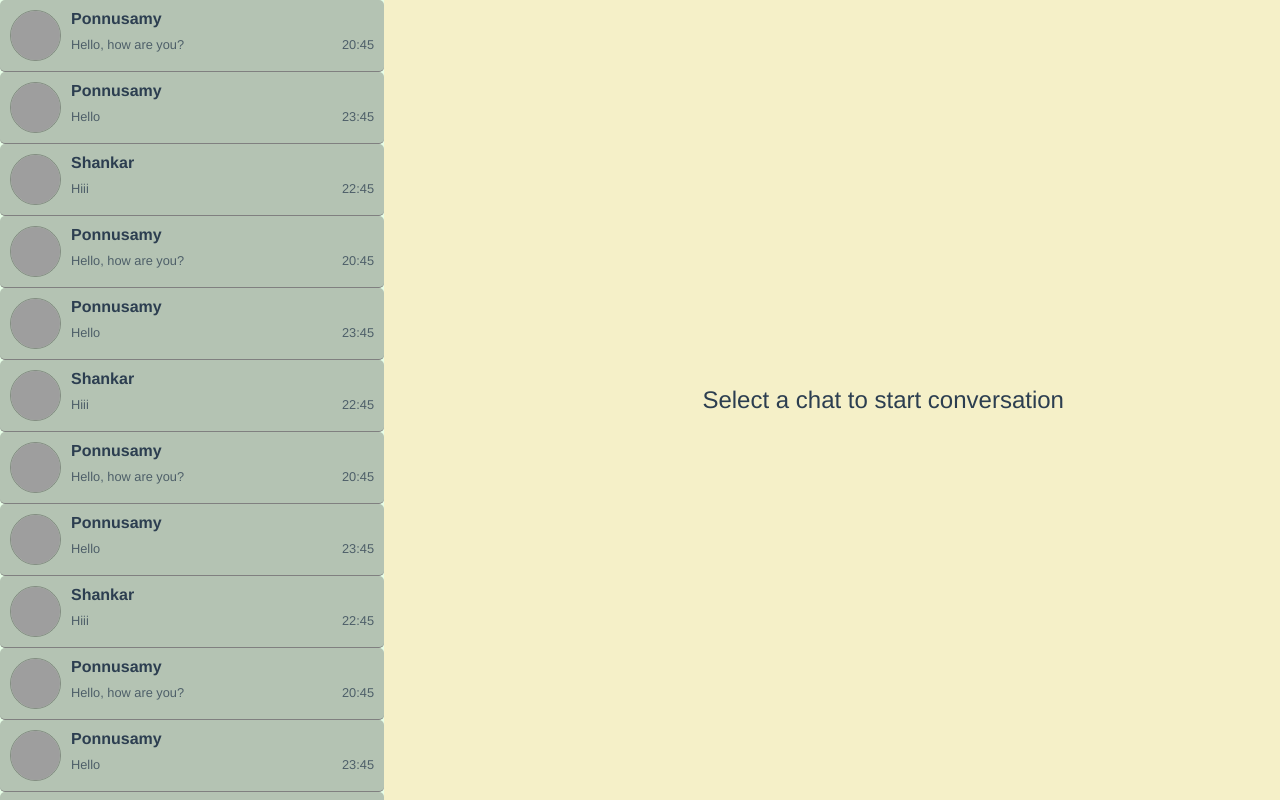
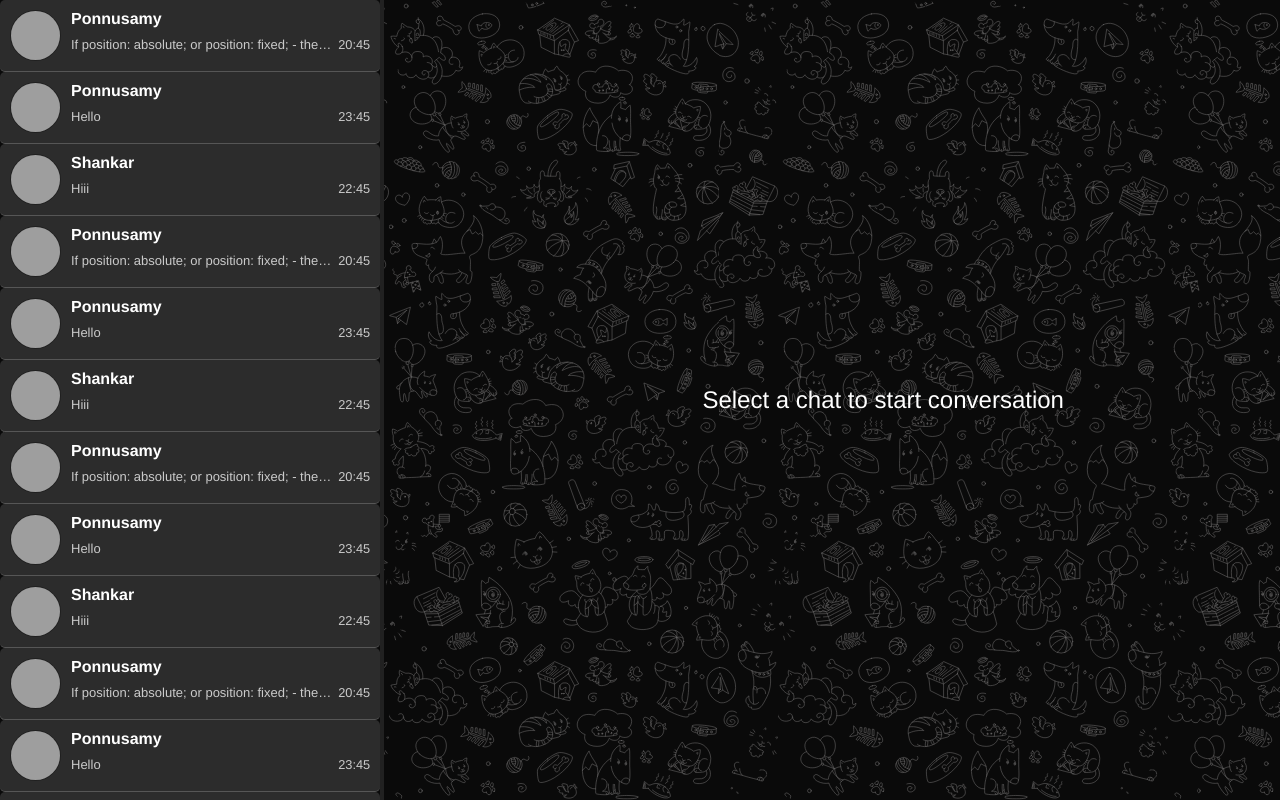
Before and after one commit to Ponnusamy1-V/Telegram-UI, a Vue app: page / in a window 1280 px wide. Built offline with nearby package versions, Linux system fonts and the light colour scheme; grey boxes are pictures that could not be loaded.

Commit message:
CSS, styles changes

```diff
--- a/public/index.html
+++ b/public/index.html
@@ -7,7 +7,7 @@
     <link rel="icon" href="<%= BASE_URL %>favicon.ico">
     <title><%= htmlWebpackPlugin.options.title %></title>
   </head>
-  <body>
+  <body class="body-body">
     <noscript>
       <strong>We're sorry but <%= htmlWebpackPlugin.options.title %> doesn't work properly without JavaScript enabled. Please enable it to continue.</strong>
     </noscript>
--- a/src/App.vue
+++ b/src/App.vue
@@ -1,11 +1,11 @@
 <template>
+  <div class="tgme_background_wrap"></div>
   <div class="message-app">
     <MessageSpace class="right-bar"></MessageSpace>
   </div>
 </template>
 
 <script>
-// import LeftBar from './components/LeftBar.vue'
 import MessageSpace from './components/RightBar.vue'
 export default {
   name: 'App',
@@ -16,12 +16,24 @@ export default {
 </script>
 
 <style>
+.tgme_background_wrap {
+  position: fixed;
+  left: 0;
+  top: 0;
+  width: 100%;
+  height: 100%;
+  pointer-events: none;
+  z-index: -1;
+  display: block;
+  opacity: 0.96;
+  background-image: url('/src/assets/background.svg');
+}
+
 #app {
   font-family: Avenir, Helvetica, Arial, sans-serif;
   -webkit-font-smoothing: antialiased;
   -moz-osx-font-smoothing: grayscale;
   text-align: center;
-  color: #2c3e50;
   height: 100%;
   position: fixed;
   top: 0;
--- a/src/components/LeftBar.vue
+++ b/src/components/LeftBar.vue
@@ -1,8 +1,12 @@
 <template>
     <div class="left-bar">
-        <div v-for="contact in leftbardata.concat(leftbardata).concat(leftbardata).concat(leftbardata)" :key="contact" class="contact-items">
-            <MessageContact class="message-contact" :message="contact" />
+        <div class="left-contact-list">
+            <div v-for="contact in leftbardata.concat(leftbardata).concat(leftbardata).concat(leftbardata)"
+                :key="contact" class="contact-items">
+                <MessageContact class="message-contact" :message="contact" />
+            </div>
         </div>
+        <div class="resizeable-bar"></div>
     </div>
 </template>
 
@@ -14,7 +18,7 @@ export default {
     components: {
         MessageContact
     },
-    props: {leftbardata: Object},
+    props: { leftbardata: Object },
     data() {
         return {
         }
@@ -26,8 +30,38 @@ export default {
 .left-bar {
     height: 100%;
     width: 100%;
-    background: rgb(230, 253, 230);
     overflow-y: scroll;
+    display: flex;
+    flex-wrap: nowrap;
+}
+
+.left-bar .contact-items {
+    min-width: 100%;
+}
+
+.left-contact-list {
+    flex-wrap: wrap;
+}
+
+.resizeable-bar {
+    display: block;
+    background: rgb(33, 33, 33);
+    cursor: col-resize;
+    min-width: 1mm;
+    overflow-y: scroll;
+}
+
+.resizeable-bar:hover {
+    min-width: 2mm;
+}
+
+.left-bar::-webkit-scrollbar {
+    display: none;
+}
+
+.left-bar {
+    -ms-overflow-style: none;
+    scrollbar-width: none;
 }
 
 .message-contact {
@@ -36,6 +70,6 @@ export default {
 </style>
 <style scoped>
 .contact-items *:hover {
-    background-color: rgb(215, 238, 215);
+    background-color: rgb(43, 42, 53);
 }
 </style>
--- a/src/components/MessageArea/InputArea.vue
+++ b/src/components/MessageArea/InputArea.vue
@@ -36,7 +36,7 @@ export default {
     z-index: 1;
     position: fixed;
     bottom: 0;
-    background: rgb(224, 221, 216);
+    background: rgb(33, 33, 33);
     justify-content: center;
     overflow: scroll;
     box-sizing: border-box;
--- a/src/components/MessageArea/Message.vue
+++ b/src/components/MessageArea/Message.vue
@@ -2,6 +2,9 @@
     <div class="message-box-display" :class="{ 'message-box-display-right': message.self }">
         <div v-if="message.self" class="message-info-from">
 
+        </div>
+        <div v-if="!message.self" class="chat-end chat-start">
+            <svg width="9" height="20" xmlns="http://www.w3.org/2000/svg"><defs><filter x="-50%" y="-14.7%" width="200%" height="141.2%" filterUnits="objectBoundingBox" id="a"><feOffset dy="1" in="SourceAlpha" result="shadowOffsetOuter1"></feOffset><feGaussianBlur stdDeviation="1" in="shadowOffsetOuter1" result="shadowBlurOuter1"></feGaussianBlur><feColorMatrix values="0 0 0 0 0.0621962482 0 0 0 0 0.138574144 0 0 0 0 0.185037364 0 0 0 0.15 0" in="shadowBlurOuter1"></feColorMatrix></filter></defs><g fill="none" fill-rule="evenodd"><path d="M6 17H0V0c.193 2.84.876 5.767 2.05 8.782.904 2.325 2.446 4.485 4.625 6.48A1 1 0 016 17z" fill="#000" filter="url(#a)"></path><path d="M6 17H0V0c.193 2.84.876 5.767 2.05 8.782.904 2.325 2.446 4.485 4.625 6.48A1 1 0 016 17z" fill="rgb(33, 33, 33)" class="corner"></path></g></svg>
         </div>
         <div class="message-box" :class="{ 'from-message': message.self }">
             <div class="message-area">
@@ -10,6 +13,9 @@
             <div class="message-timestamp">
                 {{ message.timestamp }}
             </div>
+        </div>
+        <div v-if="message.self" class="chat-end">
+            <svg width="9" height="20" xmlns="http://www.w3.org/2000/svg"><defs><filter x="-50%" y="-14.7%" width="200%" height="141.2%" filterUnits="objectBoundingBox" id="a"><feOffset dy="1" in="SourceAlpha" result="shadowOffsetOuter1"></feOffset><feGaussianBlur stdDeviation="1" in="shadowOffsetOuter1" result="shadowBlurOuter1"></feGaussianBlur><feColorMatrix values="0 0 0 0 0.0621962482 0 0 0 0 0.138574144 0 0 0 0 0.185037364 0 0 0 0.15 0" in="shadowBlurOuter1"></feColorMatrix></filter></defs><g fill="none" fill-rule="evenodd"><path d="M6 17H0V0c.193 2.84.876 5.767 2.05 8.782.904 2.325 2.446 4.485 4.625 6.48A1 1 0 016 17z" fill="#000" filter="url(#a)"></path><path d="M6 17H0V0c.193 2.84.876 5.767 2.05 8.782.904 2.325 2.446 4.485 4.625 6.48A1 1 0 016 17z" fill="rgb(118, 106, 200)" class="corner"></path></g></svg>
         </div>
         <div v-if="!message.self" class="message-info-to">
 
@@ -39,11 +45,10 @@ export default {
 }
 
 .message-box {
-    border-radius: 10px;
+    border-radius: 5px 5px 10px 0px;
     max-width: 45%;
-    color: black;
-    background: rgb(187, 196, 187);
-    box-shadow: 2px 2px 2px 2px #888888;
+    color: rgb(255, 255, 255);
+    background: rgb(33, 33, 33);
     padding: 5px;
     display: flex;
     flex-wrap: wrap;
@@ -51,7 +56,8 @@ export default {
 }
 
 .from-message {
-    background: rgb(86, 189, 91);
+    background: rgb(118, 106, 200);
+    border-radius: 5px 5px 0px 10px !important;
 }
 
 .message-timestamp {
@@ -73,4 +79,20 @@ export default {
 .message-box-display-right {
     justify-content: flex-end;
 }
+
+.chat-end {
+	bottom: 0;
+	position: sticky;
+	justify-content: end;
+	display: flex;
+	flex-direction: column;
+    margin-bottom: -3px;
+    margin-left: -1px;
+    z-index: 1;
+}
+
+.chat-start {
+    transform: rotateY(180deg);
+    margin-right:-1px;
+}
 </style>
--- a/src/components/MessageArea/TopBar.vue
+++ b/src/components/MessageArea/TopBar.vue
@@ -36,20 +36,33 @@ export default {
 
 <style>
 .top-bar {
-    border-radius: 5%;
+    border-radius: 5px;
     min-width: 70%;
     max-width: 70%;
     height: 60px;
     z-index: 1;
     position: fixed;
     top: 0;
-    background: rgb(240, 247, 145);
     display: flex;
     padding-top: 4px;
     justify-content: center;
     cursor: pointer;
     overflow: hidden;
     box-sizing: border-box;
+    background: rgba(34, 34, 34, 0.84);
+	box-shadow: 0px 2px 4px rgba(0, 0, 0, 0.1);
+	-webkit-backdrop-filter: blur(25px);
+	backdrop-filter: blur(25px);
+}
+.tgme_header {
+	--search-anim-dur: .2s;
+	position: fixed;
+	left: 0;
+	right: 0;
+	top: 0;
+	z-index: 100;
+
+	height: 48px;
 }
 
 .icon-display-area {
--- a/src/components/MessageContact.vue
+++ b/src/components/MessageContact.vue
@@ -1,5 +1,5 @@
 <template>
-    <div class="contact" @click="changeMessages">
+    <div class="contact" @click="changeMessages($event)">
         <div class="contact-image">
             <ImageView :image="message.image" :contact="message.contact_name" />
         </div>
@@ -30,7 +30,14 @@ export default {
         return {}
     },
     methods: {
-        changeMessages() {
+        changeMessages(event) {
+            let sel = document.getElementsByClassName("selected-chat")
+            for (let idx = 0; idx < sel.length; idx++) {
+                if (sel[idx]!=event.target){
+                sel[idx].classList.remove("selected-chat")
+                }
+            }
+            event.target.closest('.contact').classList.add('selected-chat')
             this.emitter.emit('loadMessage', this.message)
         }
     }
@@ -38,13 +45,17 @@ export default {
 </script>
 
 <style>
+.selected-chat {
+    background: rgb(118, 106, 200) !important;
+}
+
 .contact {
     width: 100%;
     display: flex;
     padding: 10px;
     border-radius: 5px;
-    background: #403e3e4d;
-    border-bottom: 1px solid grey;
+    background: rgb(44, 44, 44);
+    border-bottom: 1px solid rgba(255, 255, 255, 0.2);
     cursor: pointer;
     box-sizing: border-box;
 }
@@ -76,11 +87,20 @@ export default {
 
 .contact-message {
     text-align: left;
-    width: 50%;
+    width: 100%;
+    align-items: center;
+    max-height: 15px;
+    font-size: 13px;
+    overflow: hidden;
+    text-overflow: ellipsis;
+    display: -webkit-box;
+    -webkit-line-clamp: 1;
+    line-clamp: 1;
+    -webkit-box-orient: vertical;
 }
 
 .contact-message-time {
-    width: 50%;
     text-align: right;
+    z-index: 1;
 }
 </style>
--- a/src/components/RightBar.vue
+++ b/src/components/RightBar.vue
@@ -1,5 +1,6 @@
 <template>
-    <LeftBar :leftbardata="leftbardata" class="left-bar-list"></LeftBar>
+    <LeftBar :leftbardata="leftbardata" class="left-bar-list" :class="{ 'stretch-left-bar': !message.contact_name }">
+    </LeftBar>
     <div v-if="message.contact_name" class="message-space" @loadMessage="renderMessages">
         <TopBar :image="message.image" :contact_name="message.contact_name" last_seen="12:45"></TopBar>
         <div class="chat-space">
@@ -30,7 +31,7 @@ export default {
             message: {},
             leftbardata: [
                 {
-                    message: "Hello, how are you?",
+                    message: "If position: absolute; or position: fixed; - the right property sets the right edge of an element to a unit to the right of the right edge of its nearest positioned ancestor. If position: relative; - the right property sets the right edge of an element to a unit to the left/right of its normal position.",
                     contact_name: "Ponnusamy",
                     time: "20:45",
                     image: "https://cdn.pixabay.com/photo/2015/04/23/22/00/tree-736885__340.jpg",
@@ -158,6 +159,7 @@ export default {
         }
     },
     created() {
+
         this.emitter.on('emptyMessage', this.emptyMessage);
         this.emitter.on('loadMessage', this.renderMessages);
     },
@@ -175,6 +177,31 @@ export default {
     min-width: 30%;
 }
 
+@media screen and (width < 1000px) {
+    .left-bar-list {
+        display: none;
+    }
+
+    .select-a-chat {
+        visibility: hidden;
+    }
+
+    .stretch-left-bar {
+        min-width: 100%;
+        display: unset;
+    }
+
+    .chat-input-area {
+        min-width: 100%;
+        max-width: 100%;
+    }
+
+    .top-bar {
+        min-width: 100%;
+        max-width: 100%;
+    }
+}
+
 .message-space {
     width: 100%;
     height: 100%;
@@ -187,9 +214,11 @@ export default {
     justify-content: space-between;
 
 }
+
 body {
-    background: rgb(192, 228, 195);
+    color: white;
 }
+
 .chat-space {
     bottom: 0;
     overflow-y: scroll;
@@ -209,8 +238,8 @@ body {
     transform: translateX(-50%) translateY(-50%);
 
 }
+
 .select-a-chat {
     width: 100%;
-    background: rgb(245, 240, 200);
 }
 </style>
```
Also changed, not shown: src/assets/background.svg (added).
